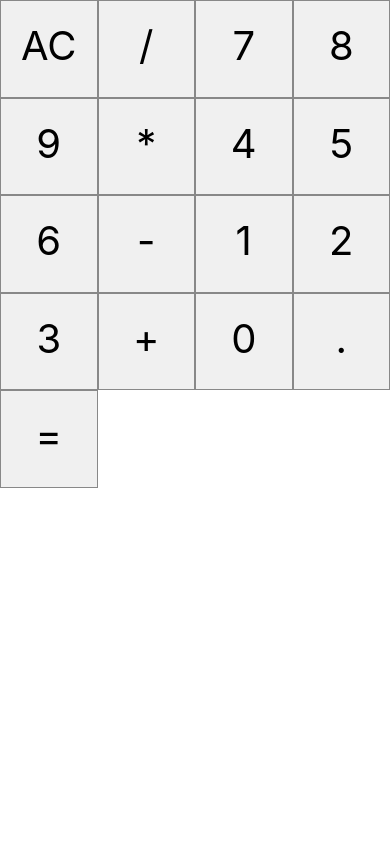
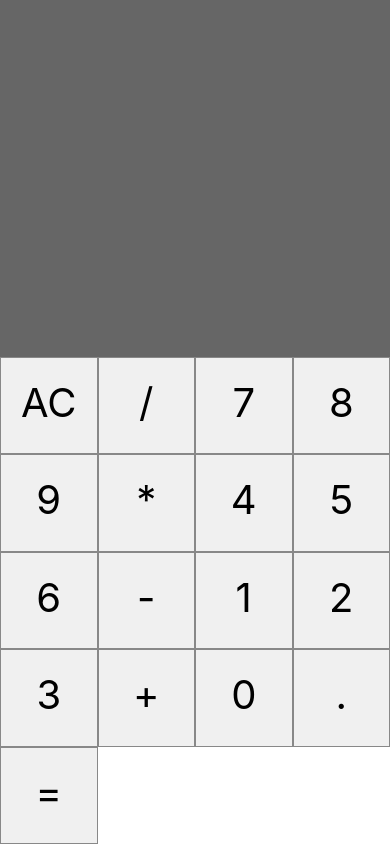
Before and after one commit to matheuspaz/react-native-calculator, a React Native app: screen / in a window 390 px wide. Built offline with nearby package versions, Linux system fonts and the light colour scheme.

Commit message:
Modified editor and prettier, created Display component and adjusted app

```diff
--- a/App.js
+++ b/App.js
@@ -2,11 +2,17 @@
 import { StyleSheet, View } from 'react-native';
 
 import Button from './src/components/Button';
+import Display from './src/components/Display';
 
 export default class App extends Component {
+  state = {
+    displayValue: '0',
+  };
+
   render() {
     return (
       <View style={styles.container}>
+        <Display value={this.state.displayValue} />
         <View style={styles.buttons}>
           <Button label="AC" />
           <Button label="/" />
--- a/index.js
+++ b/index.js
@@ -2,8 +2,8 @@
  * @format
  */
 
-import {AppRegistry} from 'react-native';
+import { AppRegistry } from 'react-native';
 import App from './App';
-import {name as appName} from './app.json';
+import { name as appName } from './app.json';
 
 AppRegistry.registerComponent(appName, () => App);
--- /dev/null
+++ b/src/components/Display.js
@@ -0,0 +1,26 @@
+import React from 'react';
+import { StyleSheet, Text, View } from 'react-native';
+
+const styles = StyleSheet.create({
+  display: {
+    flex: 1,
+    padding: 20,
+    justifyContent: 'center',
+    backgroundColor: 'rgba(0, 0, 0, 0.6)',
+    alignItems: 'flex-end',
+  },
+  displayValue: {
+    fontSize: 60,
+    color: '#fff',
+  },
+});
+
+export default props => {
+  return (
+    <View style={styles.display}>
+      <Text style={styles.displayValue} numberOfLines={1}>
+        {props.label}
+      </Text>
+    </View>
+  );
+};
```
Also changed, not shown: .prettierrc.js, 1 other file (tests, documents, lock files or other folders).
